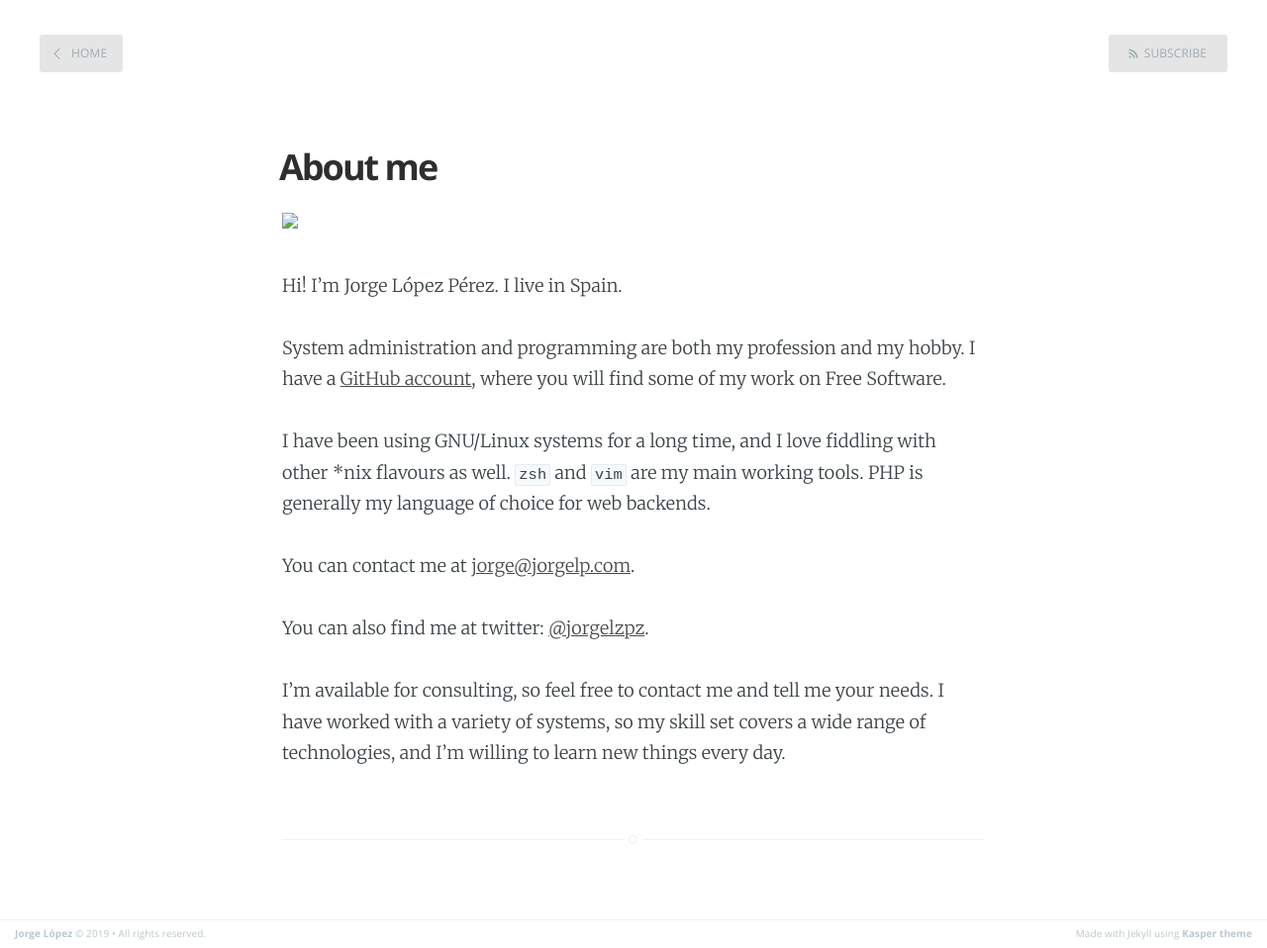
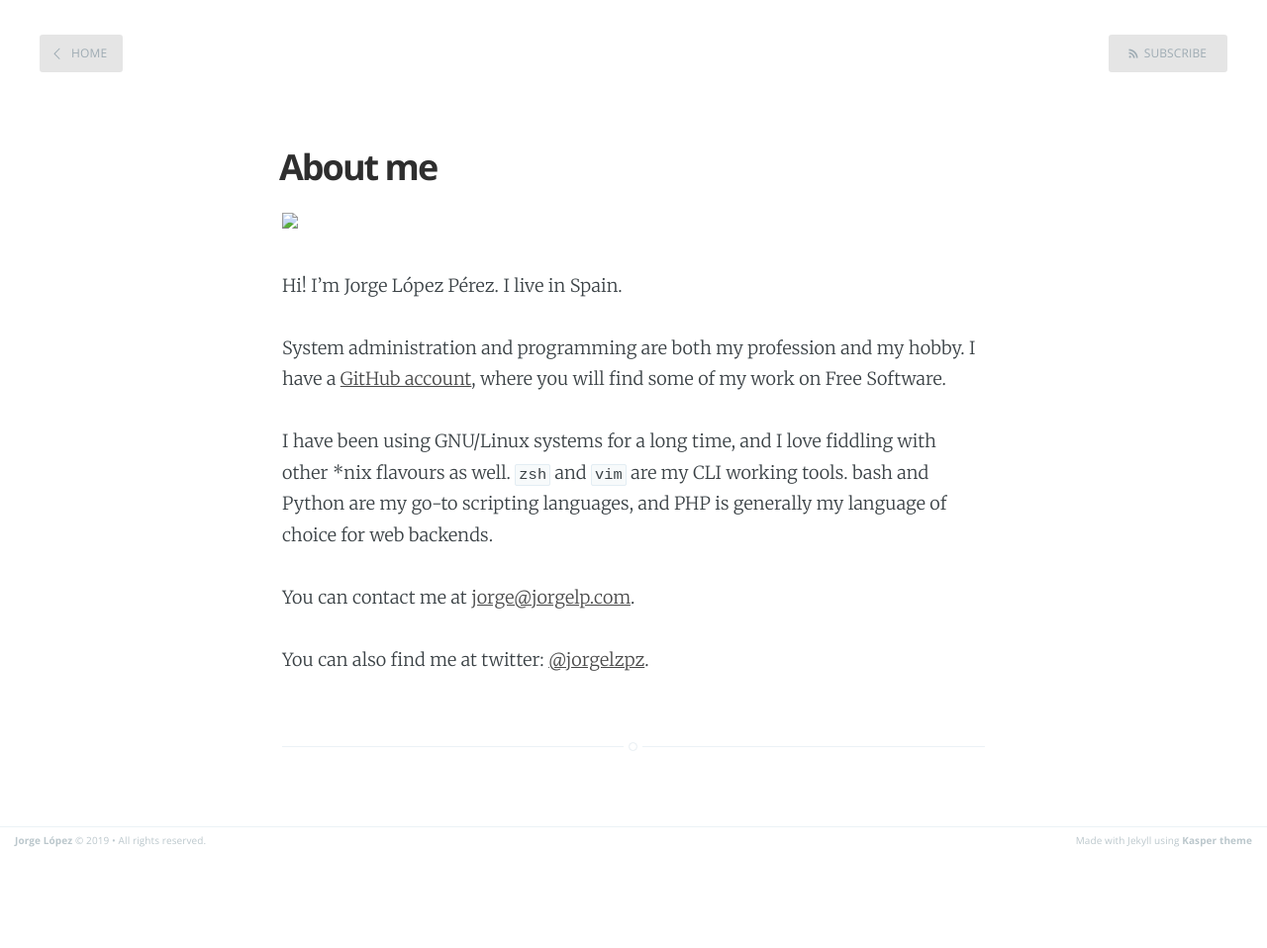
Before and after one commit to jorgelzpz/jorgelzpz.github.com, a Jekyll site: the page built from about/index.md, in a window 1280 px wide. Shown: the whole page at 99% size. Built offline with Jekyll 4.4.1, drawn with Linux system fonts in a browser that asks for light colours; after the commit the page ends 900 px from its top, so only the background shows below that.

Commit message:
Adjustments to my CLI tools. Not available for consulting anymore

```diff
--- a/about/index.md
+++ b/about/index.md
@@ -12,12 +12,9 @@ System administration and programming are both my profession and my hobby. I hav
 href="{{ site.github }}">GitHub account</a>, where you will find some of my work on Free Software.
 
 I have been using GNU/Linux systems for a long time, and I love fiddling with other *nix flavours as well. `zsh` and `vim`
-are my main working tools. PHP is generally my language of choice for web backends.
+are my CLI working tools. bash and Python are my go-to scripting languages, and PHP is generally my language of choice for web backends.
 
 <a name="contact"></a>
 You can contact me at <a href="mailto:{{ site.email }}">{{ site.email }}</a>.
 
 You can also find me at twitter: <a href="https://twitter.com/jorgelzpz/">@jorgelzpz</a>.
-
-I'm available for consulting, so feel free to contact me and tell me your needs.  I have worked with a variety of
-systems, so my skill set covers a wide range of technologies, and I'm willing to learn new things every day.
```
